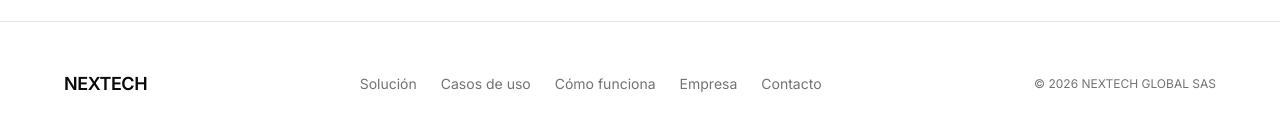
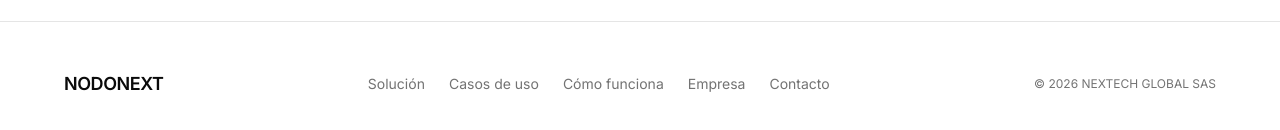
Before and after one commit to nextechgsas-design/v0-saa-s-landing-page, a Next.js app: page / in a window 1280 px wide. Shown: the part 5792-5922 px from the top of the page. Built offline with nearby package versions, Linux system fonts and the light colour scheme.

Commit message:
Update footer.tsx

```diff
--- a/components/footer.tsx
+++ b/components/footer.tsx
@@ -18,7 +18,7 @@ export function Footer() {
       <div className="max-w-6xl mx-auto flex flex-col md:flex-row items-center justify-between gap-6">
         {/* Brand */}
         <a href="#" className="text-foreground font-semibold text-lg tracking-tight">
-          NEXTECH
+          NODONEXT
         </a>
 
         {/* Links */}
```
